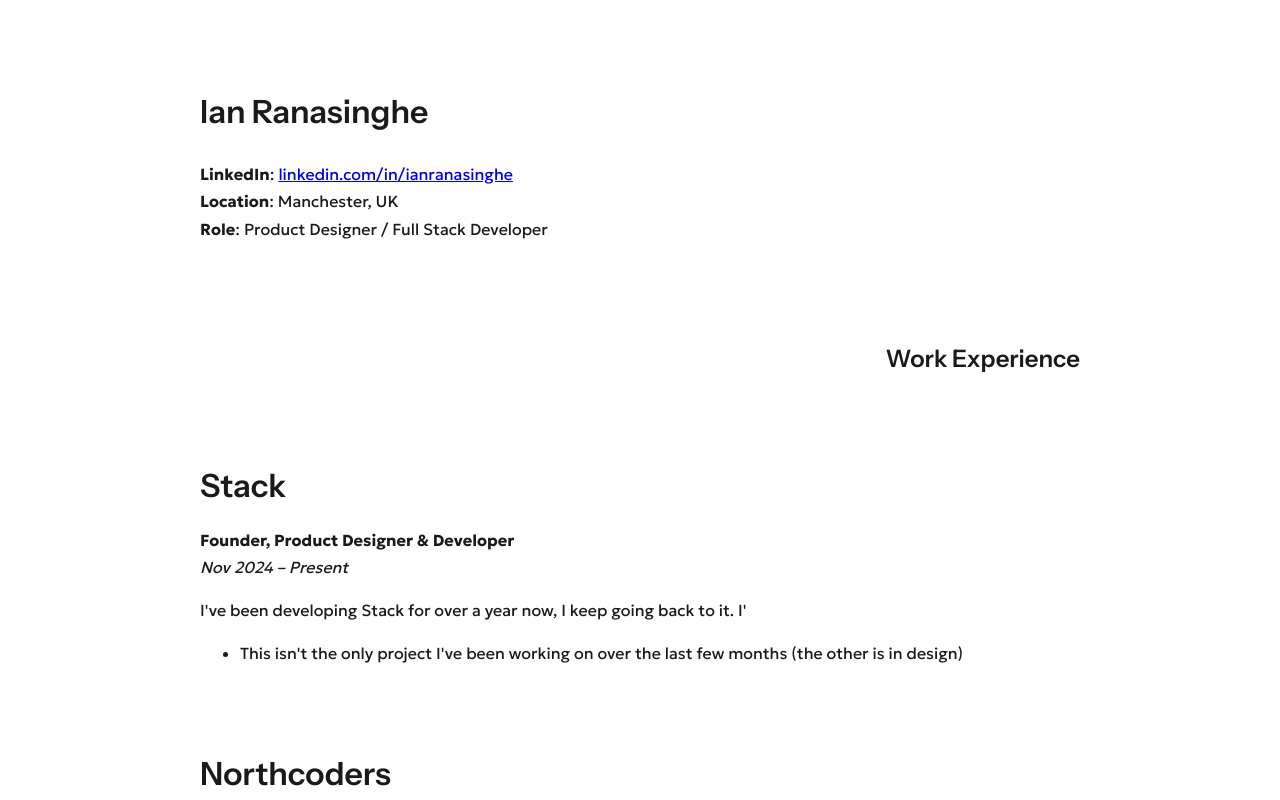
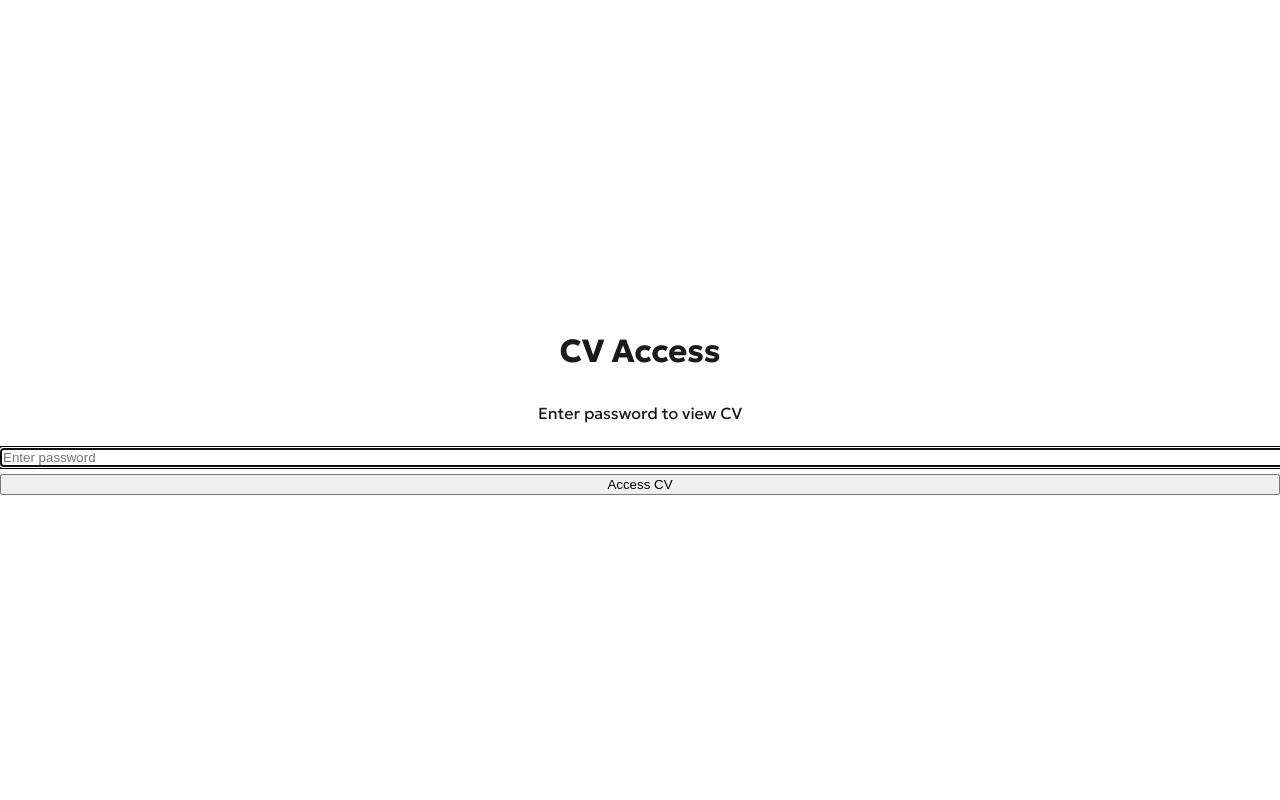
Before and after one commit to shizzywang/_cv, a React (Vite) app: page / in a window 1280 px wide. Shown: the top 800 px of the page. Built offline with nearby package versions, Linux system fonts and the light colour scheme.

Commit message:
Add password protection for CV access

```diff
--- a/src/App.jsx
+++ b/src/App.jsx
@@ -1,6 +1,7 @@
 import React, { useState, useEffect } from 'react';
 import MarkdownRenderer from './components/MarkdownRenderer';
 import ScrollProgressIndicator from './components/ScrollProgressIndicator';
+import PasswordProtection from './components/PasswordProtection';
 
 export default function App() {
   const [markdownContent, setMarkdownContent] = useState('');
@@ -46,6 +47,7 @@ export default function App() {
   }
 
   return (
+    <PasswordProtection>
       <div className="bg-primary-background text-primary-text font-sans min-h-screen leading-relaxed">
         <ScrollProgressIndicator />
         <div
@@ -61,5 +63,6 @@ export default function App() {
           <MarkdownRenderer content={markdownContent} />
         </div>
       </div>
+    </PasswordProtection>
   );
 }
--- /dev/null
+++ b/src/components/PasswordProtection.jsx
@@ -0,0 +1,70 @@
+import React, { useState, useEffect } from 'react';
+
+const PasswordProtection = ({ children }) => {
+  const [isAuthenticated, setIsAuthenticated] = useState(false);
+  const [password, setPassword] = useState('');
+  const [error, setError] = useState('');
+
+  // Simple password - you can change this
+  const CORRECT_PASSWORD = 'cv2024';
+
+  const handleSubmit = (e) => {
+    e.preventDefault();
+    if (password === CORRECT_PASSWORD) {
+      setIsAuthenticated(true);
+      localStorage.setItem('cv-authenticated', 'true');
+    } else {
+      setError('Incorrect password');
+      setPassword('');
+    }
+  };
+
+  useEffect(() => {
+    // Check if already authenticated
+    const authenticated = localStorage.getItem('cv-authenticated');
+    if (authenticated === 'true') {
+      setIsAuthenticated(true);
+    }
+  }, []);
+
+  if (isAuthenticated) {
+    return children;
+  }
+
+  return (
+    <div className="min-h-screen bg-gradient-to-br from-gray-50 to-gray-100 flex items-center justify-center p-4">
+      <div className="bg-white rounded-lg shadow-lg p-8 max-w-md w-full">
+        <div className="text-center mb-8">
+          <h1 className="text-2xl font-bold text-gray-800 mb-2">CV Access</h1>
+          <p className="text-gray-600">Enter password to view CV</p>
+        </div>
+
+        <form onSubmit={handleSubmit} className="space-y-4">
+          <div>
+            <input
+              type="password"
+              value={password}
+              onChange={(e) => setPassword(e.target.value)}
+              placeholder="Enter password"
+              className="w-full px-4 py-3 border border-gray-300 rounded-lg focus:ring-2 focus:ring-blue-500 focus:border-transparent"
+              autoFocus
+            />
+          </div>
+
+          {error && (
+            <div className="text-red-500 text-sm text-center">{error}</div>
+          )}
+
+          <button
+            type="submit"
+            className="w-full bg-blue-600 text-white py-3 px-4 rounded-lg hover:bg-blue-700 transition-colors"
+          >
+            Access CV
+          </button>
+        </form>
+      </div>
+    </div>
+  );
+};
+
+export default PasswordProtection;
```
Lines whose indentation alone changed are shown as unchanged.
